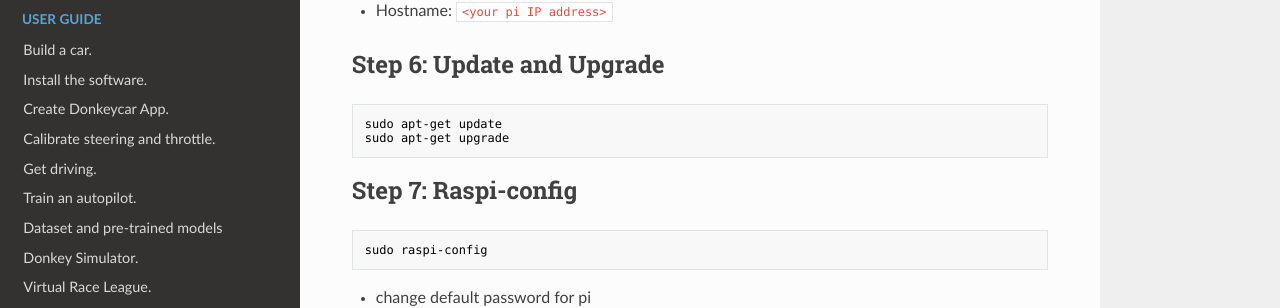
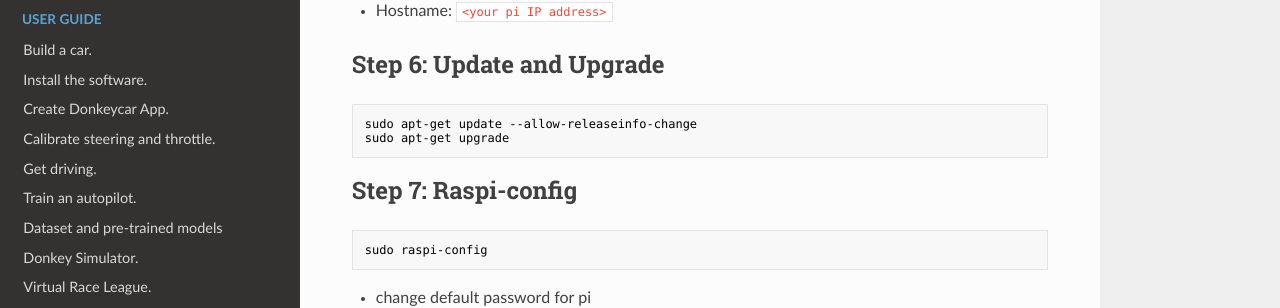
Before and after one commit to autorope/donkeydocs, an MkDocs documentation site: the page built from docs/guide/robot_sbc/setup_raspberry_pi.md, in a window 1280 px wide and 900 px high, scrolled down 3852 px. Shown: the part 143-451 px from the top of the window. Built offline with MkDocs 1.6.1, drawn with Linux system fonts in a browser that asks for light colours; nearby versions of some CDN libraries; old or Windows-style settings are respelled for this version of MkDocs.

Commit message:
because raspbian buster InRelease' changed its 'Suite' value from 'stable' to 'oldstable'
reference: https://askubuntu.com/a/989941/1556490

related to: https://github.com/autorope/donkeydocs/issues/27

````diff
--- a/docs/guide/robot_sbc/setup_raspberry_pi.md
+++ b/docs/guide/robot_sbc/setup_raspberry_pi.md
@@ -161,7 +161,7 @@ or via Putty.
 ## Step 6: Update and Upgrade
 
 ```bash
-sudo apt-get update
+sudo apt-get update --allow-releaseinfo-change
 sudo apt-get upgrade
 ```
 
````
